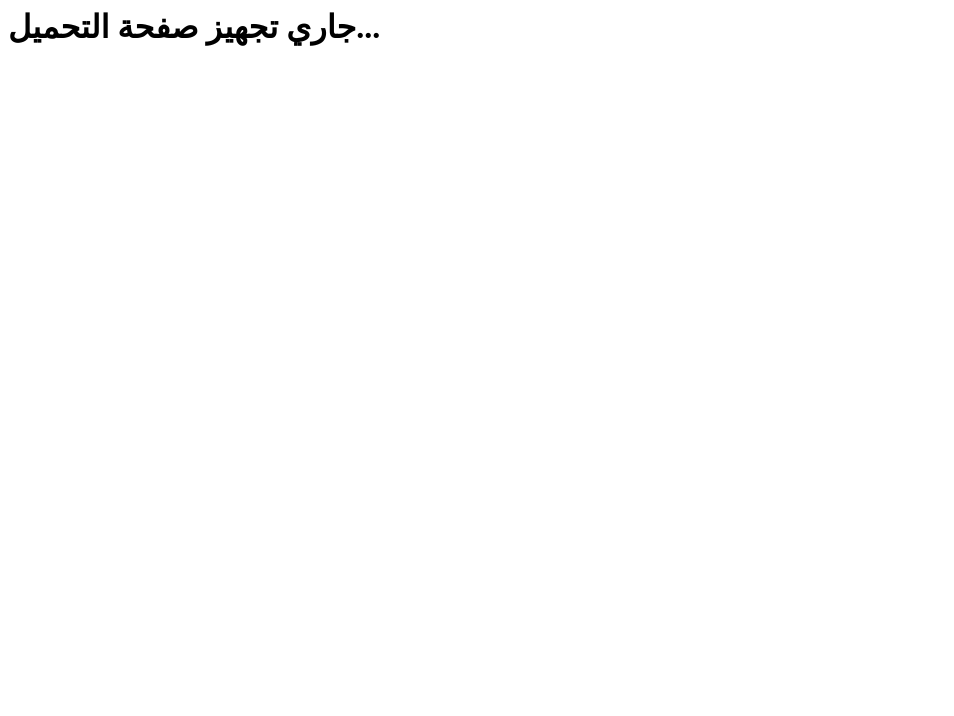
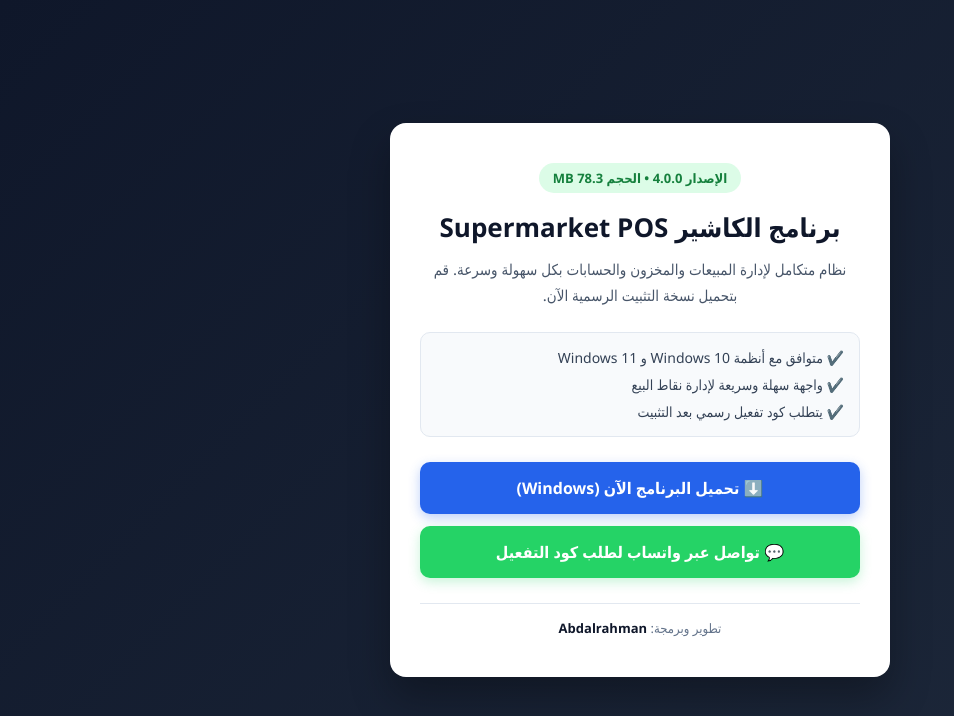
Before and after one commit to ShieldedCode/supermarket-pos-prime, a plain HTML site: page index.html in a window 1280 px wide. Shown: the whole page, without its empty margins (0-954 px from the left). Drawn offline with Linux system fonts and the light colour scheme.

Commit message:
Update index.html

```diff
--- a/index.html
+++ b/index.html
@@ -1 +1,135 @@
-<h1>جاري تجهيز صفحة التحميل...</h1>
+<!DOCTYPE html>
+<html lang="ar" dir="rtl">
+<head>
+    <meta charset="UTF-8">
+    <meta name="viewport" content="width=device-width, initial-scale=1.0">
+    <title>Supermarket POS | تحميل برنامج الكاشير</title>
+    <style>
+        * {
+            box-sizing: border-box;
+            margin: 0;
+            padding: 0;
+        }
+        body {
+            font-family: 'Segoe UI', Tahoma, Geneva, Verdana, sans-serif;
+            background: linear-gradient(135deg, #0f172a 0%, #1e293b 100%);
+            color: #1e293b;
+            min-height: 100vh;
+            display: flex;
+            align-items: center;
+            justify-content: center;
+            padding: 20px;
+        }
+        .card {
+            background: #ffffff;
+            width: 100%;
+            max-width: 500px;
+            padding: 40px 30px;
+            border-radius: 16px;
+            box-shadow: 0 20px 40px rgba(0, 0, 0, 0.3);
+            text-align: center;
+        }
+        .badge {
+            background: #dcfce7;
+            color: #15803d;
+            padding: 6px 14px;
+            border-radius: 50px;
+            font-size: 13px;
+            font-weight: bold;
+            display: inline-block;
+            margin-bottom: 16px;
+        }
+        h1 {
+            color: #0f172a;
+            font-size: 26px;
+            margin-bottom: 12px;
+        }
+        .desc {
+            color: #475569;
+            font-size: 15px;
+            line-height: 1.7;
+            margin-bottom: 24px;
+        }
+        .features {
+            background: #f8fafc;
+            border: 1px solid #e2e8f0;
+            border-radius: 10px;
+            padding: 15px;
+            margin-bottom: 25px;
+            text-align: right;
+            font-size: 14px;
+            color: #334155;
+        }
+        .features div {
+            margin-bottom: 8px;
+        }
+        .features div:last-child {
+            margin-bottom: 0;
+        }
+        .btn {
+            display: block;
+            width: 100%;
+            padding: 15px 20px;
+            border-radius: 10px;
+            text-decoration: none;
+            font-weight: bold;
+            font-size: 16px;
+            transition: all 0.2s ease;
+            margin-bottom: 12px;
+        }
+        .btn-download {
+            background-color: #2563eb;
+            color: #ffffff;
+            box-shadow: 0 4px 12px rgba(37, 99, 235, 0.3);
+        }
+        .btn-download:hover {
+            background-color: #1d4ed8;
+            transform: translateY(-2px);
+        }
+        .btn-whatsapp {
+            background-color: #25D366;
+            color: #ffffff;
+            box-shadow: 0 4px 12px rgba(37, 211, 102, 0.25);
+        }
+        .btn-whatsapp:hover {
+            background-color: #1ebe5d;
+            transform: translateY(-2px);
+        }
+        .footer {
+            margin-top: 25px;
+            padding-top: 15px;
+            border-top: 1px solid #e2e8f0;
+            font-size: 13px;
+            color: #64748b;
+        }
+        .footer strong {
+            color: #0f172a;
+        }
+    </style>
+</head>
+<body>
+    <div class="card">
+        <span class="badge">الإصدار 4.0.0 • الحجم 78.3 MB</span>
+        <h1>برنامج الكاشير Supermarket POS</h1>
+        <p class="desc">نظام متكامل لإدارة المبيعات والمخزون والحسابات بكل سهولة وسرعة. قم بتحميل نسخة التثبيت الرسمية الآن.</p>
+
+        <div class="features">
+            <div>✔️ متوافق مع أنظمة Windows 10 و Windows 11</div>
+            <div>✔️ واجهة سهلة وسريعة لإدارة نقاط البيع</div>
+            <div>✔️ يتطلب كود تفعيل رسمي بعد التثبيت</div>
+        </div>
+
+        <a href="https://github.com" class="btn btn-download">
+            ⬇️ تحميل البرنامج الآن (Windows)
+        </a>
+
+        <a href="https://wa.me." target="_blank" class="btn btn-whatsapp">
+            💬 تواصل عبر واتساب لطلب كود التفعيل
+        </a>
+
+        <div class="footer">
+            تطوير وبرمجة: <strong>Abdalrahman</strong>
+        </div>
+    </div>
+</body>
+</html>
```
